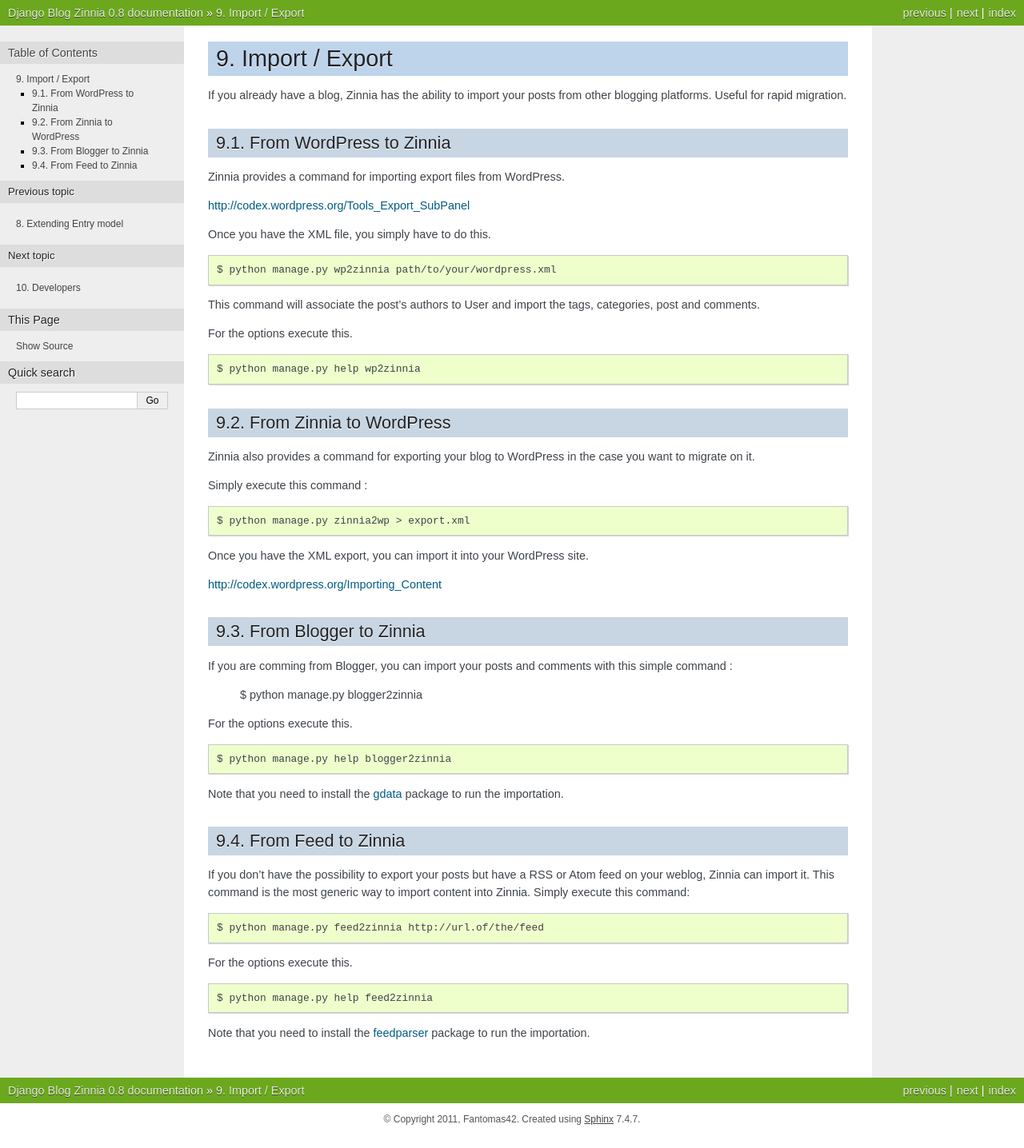
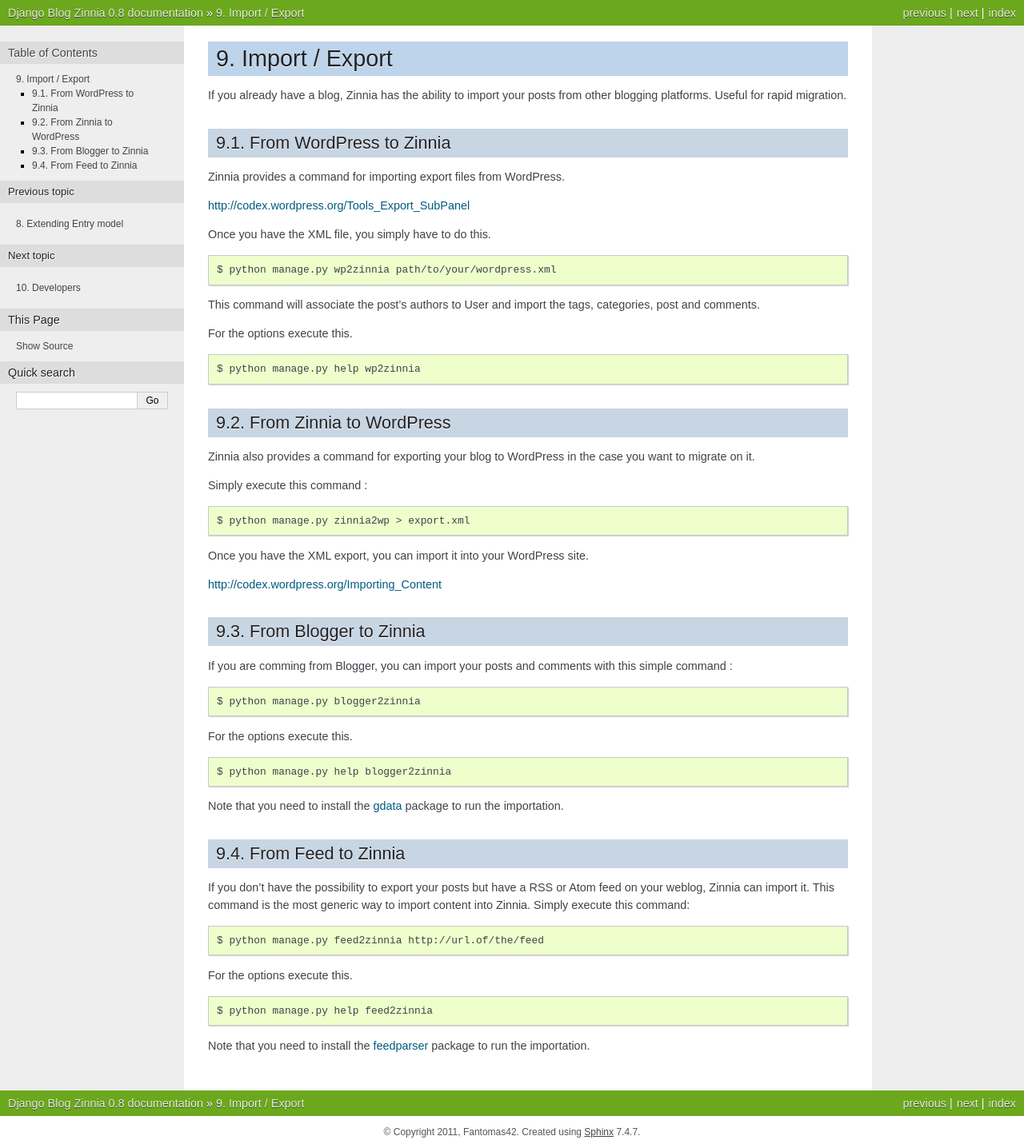
Before and after one commit to Fantomas42/django-blog-zinnia, a Sphinx documentation site: the page built from docs/import_export.rst, in a window 1280 px wide. Shown: the whole page at 80% size. Built offline with Sphinx 7.4.7, drawn with Linux system fonts in a browser that asks for light colours.

```diff
--- a/docs/import_export.rst
+++ b/docs/import_export.rst
@@ -41,7 +41,7 @@ From Blogger to Zinnia
 ----------------------
 
 If you are comming from Blogger, you can import your posts and comments
-with this simple command :
+with this simple command : ::
 
   $ python manage.py blogger2zinnia
 
```
